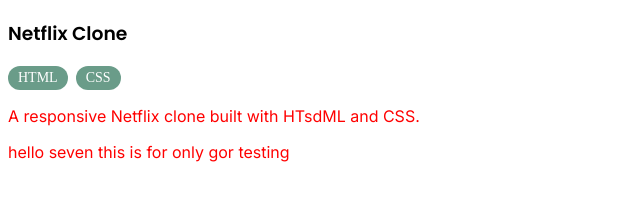
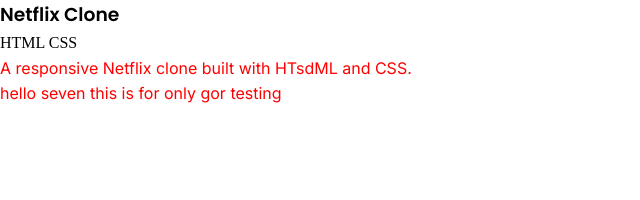
Before and after one commit to harsh120631/Personal-protfolio, a website built with Parcel: page index.html in a window 1280 px wide. Shown: the whole page, without its empty margins (0-640 px from the left). Built offline with nearby package versions, Linux system fonts and the light colour scheme.

Commit message:
favion added and some basic style

```diff
--- a/index.html
+++ b/index.html
@@ -7,9 +7,11 @@
     <meta http-equiv="X-UA-Compatible" content="ie=edge" />
     <link rel="preconnect" href="https://fonts.googleapis.com" />
     <link rel="preconnect" href="https://fonts.gstatic.com" crossorigin />
-    <link href="https://fonts.googleapis.com/css2?family=Poppins:wght@400;600;700&family=Inter:wght@400;500&display=swap" rel="stylesheet">
-    <link rel="icon" type="image/x-icon" href="src/img/favicon.ico">
-
+    <link
+      href="https://fonts.googleapis.com/css2?family=Poppins:wght@400;600;700&family=Inter:wght@400;500&display=swap"
+      rel="stylesheet"
+    />
+    <link rel="icon" type="image/x-icon" href="src/img/favicon.ico" />
     <script type="module" src="src/js/controller.js"></script>
     <title>Document</title>
   </head>
--- a/src/sass/base/_base.scss
+++ b/src/sass/base/_base.scss
@@ -1,16 +1,13 @@
 // this file  include such as reset style for html and body element selector and so this also include a varialbe ffor scss
 
-.tech-stack {
-    display: flex;
-    gap: 8px;
-    margin: 8px 0;
-  }
-
-  .tech-stack span {
-    background-color: #6A9C89; /* Or your chosen color */
-    color: #fff;
-    padding: 4px 10px;
-    border-radius: 12px;
-    font-size: 14px;
-    font-weight: 500;
-  }
+*,
+*::before,
+*::after {
+    margin: 0;
+    padding: 0;
+    box-sizing: inherit;
+}
+body {
+  font-weight: 300;
+  line-height: 1.6;
+}
```
Also changed, not shown: src/sass/main.scss (+9 -0 lines), dist/index.html, src/img/favicon.ico.
